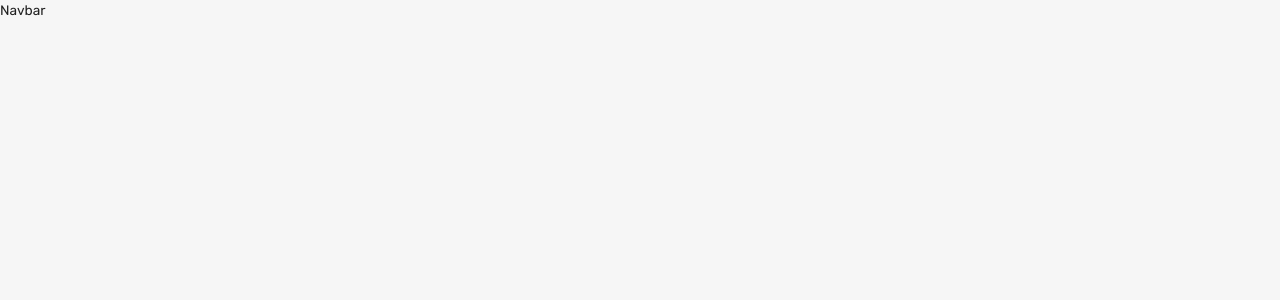
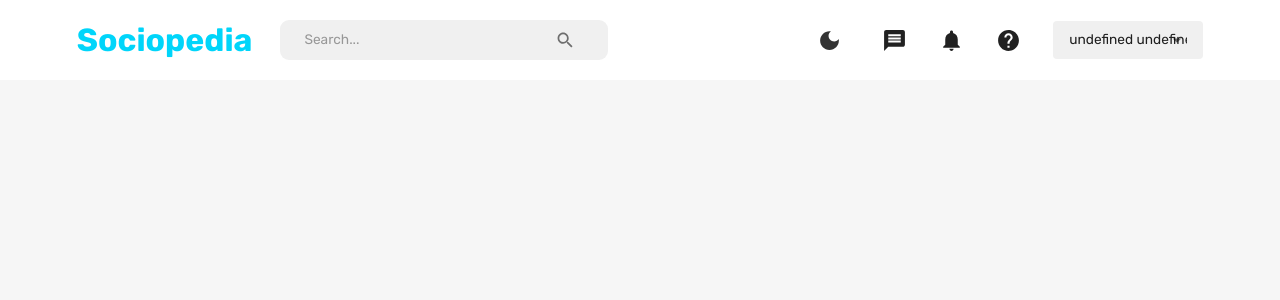
Before and after one commit to FabKaiz/mern-fb-app, a React (Create React App) app in the folder client/: page /home in a window 1280 px wide. Shown: the top 300 px of the page. Built offline with nearby package versions, Linux system fonts and the light colour scheme.

Commit message:
Created Navbar for mobile and desktop

```diff
--- a/client/src/scenes/navbar/index.jsx
+++ b/client/src/scenes/navbar/index.jsx
@@ -1,8 +1,196 @@
-import React from 'react'
+import { useState } from 'react'
+import {
+  Box,
+  IconButton,
+  InputBase,
+  Typography,
+  Select,
+  MenuItem,
+  FormControl,
+  useTheme,
+  useMediaQuery,
+} from '@mui/material'
+import {
+  Search,
+  Message,
+  DarkMode,
+  LightMode,
+  Notifications,
+  Help,
+  Menu,
+  Close,
+} from '@mui/icons-material'
+import { useDispatch, useSelector } from 'react-redux'
+import { setMode, setLogout } from '../../state'
+import { useNavigate } from 'react-router-dom'
+import FlexBetween from '../../components/FlexBetween'
 
 const Navbar = () => {
+  const [isMobileMenuToggled, setIsMobileMenuToggled] = useState(false)
+  const dispatch = useDispatch()
+  const navigate = useNavigate()
+  const user = useSelector((state) => state.user)
+  const isNonMobileScreens = useMediaQuery('(min-width: 1000px)')
+
+  const theme = useTheme()
+  const neutralLight = theme.palette.neutral.light
+  const dark = theme.palette.neutral.dark
+  const background = theme.palette.background.default
+  const primaryLight = theme.palette.primary.light
+  const alt = theme.palette.background.alt
+
+  const fullName = `${user?.firstName} ${user?.lastName}`
+
   return (
-    <div>Navbar</div>
+    <FlexBetween padding="1rem 6%" backgroundColor={alt}>
+      <FlexBetween gap="1.75rem">
+        <Typography
+          fontWeight="bold"
+          fontSize="clamp(1rem, 2rem, 2.25rem)"
+          color="primary"
+          onClick={() => navigate('/home')}
+          sx={{
+            '&:hover': {
+              color: primaryLight,
+              cursor: 'pointer',
+            },
+          }}
+        >
+          Sociopedia
+        </Typography>
+        {isNonMobileScreens && (
+          <FlexBetween
+            backgroundColor={neutralLight}
+            borderRadius="9px"
+            gap="3rem"
+            padding="0.1rem 1.5rem"
+          >
+            <InputBase placeholder="Search..." />
+            <IconButton>
+              <Search />
+            </IconButton>
+          </FlexBetween>
+        )}
+      </FlexBetween>
+
+      {/* DESKTOP NAV */}
+      {isNonMobileScreens ? (
+        <FlexBetween gap="2rem">
+          <IconButton onClick={() => dispatch(setMode())}>
+            {theme.palette.mode === 'dark' ? (
+              <LightMode sx={{ fontSize: '25px' }} />
+            ) : (
+              <DarkMode sx={{ color: dark, fontSize: '25px' }} />
+            )}
+          </IconButton>
+          <Message sx={{ fontSize: '25px' }} />
+          <Notifications sx={{ fontSize: '25px' }} />
+          <Help sx={{ fontSize: '25px' }} />
+          <FormControl variant="standard" value={fullName}>
+            <Select
+              value={fullName}
+              sx={{
+                backgroundColor: neutralLight,
+                width: '150px',
+                borderRadius: '0.25rem',
+                p: '0.25rem 1rem',
+                '& .MuiSvgIcon-root': {
+                  pr: '0.25rem',
+                  width: '3rem',
+                },
+                '& .MuiSelect-select:focus': {
+                  backgroundColor: neutralLight,
+                },
+              }}
+              input={<InputBase />}
+            >
+              <MenuItem value={fullName}>
+                <Typography>{fullName}</Typography>
+              </MenuItem>
+              <MenuItem onClick={() => dispatch(setLogout())}>Log Out</MenuItem>
+            </Select>
+          </FormControl>
+        </FlexBetween>
+      ) : (
+        <IconButton
+          onClick={() => setIsMobileMenuToggled(!isMobileMenuToggled)}
+        >
+          <Menu />
+        </IconButton>
+      )}
+
+      {/* MOBILE NAV */}
+      {!isNonMobileScreens && isMobileMenuToggled && (
+        <Box
+          position="fixed"
+          right="0"
+          bottom="0"
+          height="100%"
+          zIndex="10"
+          maxWidth="500px"
+          minWidth="300px"
+          backgroundColor={background}
+        >
+          {/* CLOSE ICON */}
+          <Box display="flex" justifyContent="flex-end" p="1rem">
+            <IconButton
+              onClick={() => setIsMobileMenuToggled(!isMobileMenuToggled)}
+            >
+              <Close />
+            </IconButton>
+          </Box>
+
+          {/* MENU ITEMS */}
+          <FlexBetween
+            display="flex"
+            flexDirection="column"
+            justifyContent="center"
+            alignItems="center"
+            gap="3rem"
+          >
+            <IconButton
+              onClick={() => dispatch(setMode())}
+              sx={{ fontSize: '25px' }}
+            >
+              {theme.palette.mode === 'dark' ? (
+                <LightMode sx={{ fontSize: '25px' }} />
+              ) : (
+                <DarkMode sx={{ color: dark, fontSize: '25px' }} />
+              )}
+            </IconButton>
+            <Message sx={{ fontSize: '25px' }} />
+            <Notifications sx={{ fontSize: '25px' }} />
+            <Help sx={{ fontSize: '25px' }} />
+            <FormControl variant="standard" value={fullName}>
+              <Select
+                value={fullName}
+                sx={{
+                  backgroundColor: neutralLight,
+                  width: '150px',
+                  borderRadius: '0.25rem',
+                  p: '0.25rem 1rem',
+                  '& .MuiSvgIcon-root': {
+                    pr: '0.25rem',
+                    width: '3rem',
+                  },
+                  '& .MuiSelect-select:focus': {
+                    backgroundColor: neutralLight,
+                  },
+                }}
+                input={<InputBase />}
+              >
+                <MenuItem value={fullName}>
+                  <Typography>{fullName}</Typography>
+                </MenuItem>
+                <MenuItem onClick={() => dispatch(setLogout())}>
+                  Log Out
+                </MenuItem>
+              </Select>
+            </FormControl>
+          </FlexBetween>
+        </Box>
+      )}
+    </FlexBetween>
   )
 }
 
```
